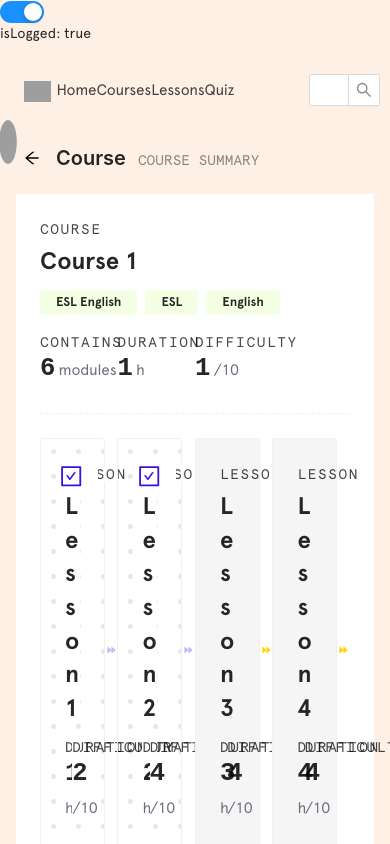
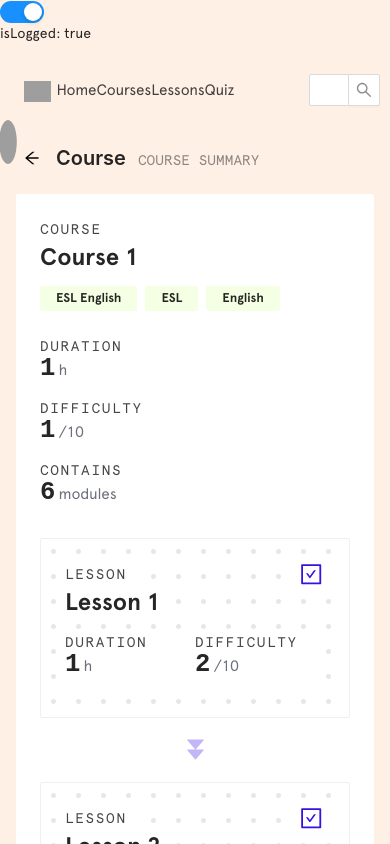
Before and after one commit to antoineGH/sayhello, a React (Create React App) app: page /auth/course/1 in a window 390 px wide. Shown: the top 844 px of the page. Built offline with nearby package versions, Linux system fonts and the light colour scheme; grey boxes are pictures that could not be loaded.

Commit message:
responsive course lesson cards

```diff
--- a/src/App.css
+++ b/src/App.css
@@ -638,6 +638,15 @@ h4.ant-typography,
 	.btn_quiz_col {
 		justify-content: flex-start;
 	}
+
+	.col_arrow {
+		display: flex;
+		justify-content: center;
+		align-items: center;
+		transform: rotate(90deg);
+		margin: auto;
+		margin-bottom: 1rem;
+	}
 }
 
 @media (max-width: 576px) {
@@ -666,9 +675,23 @@ h4.ant-typography,
 		margin-bottom: 0.5rem;
 	}
 
+	.card_course_content .ant-statistic {
+		margin-bottom: 0.5rem;
+	}
+
 	.card_course .ant-statistic-title,
 	.card_lesson_summary .ant-statistic-title,
+	.card_course_content .ant-statistic-title,
+	.card_course_summary .ant-statistic-title,
 	.card_quiz_summary .ant-statistic-title {
 		margin-bottom: 0rem;
 	}
+
+	.row_statistic {
+		margin-left: 0.6rem;
+	}
+
+	.row_statistic_lesson {
+		margin-left: 0.2rem;
+	}
 }
--- a/src/components/courseCatalog/CourseCatalog.tsx
+++ b/src/components/courseCatalog/CourseCatalog.tsx
@@ -62,7 +62,7 @@ const CourseCatalog = () => {
 			{courses.map((course, count) => {
 				count++
 				return (
-					<Card key={count} bordered={false} style={{ marginBottom: '1rem' }}>
+					<Card key={count} bordered={false} style={{ marginBottom: '1rem' }} className='card_course_summary'>
 						<CourseSummary
 							courseID={course.courseID}
 							courseName={course.courseName}
--- a/src/components/courseContent/CourseContent.tsx
+++ b/src/components/courseContent/CourseContent.tsx
@@ -1,5 +1,5 @@
 import { CheckSquareOutlined } from '@ant-design/icons'
-import { Col, Divider, Row, Statistic, Tag, Tooltip, Typography } from 'antd'
+import { Col, Row, Statistic, Tag, Tooltip, Typography } from 'antd'
 import LessonCard from 'components/lessonCard/LessonCard'
 import { useNavigate } from 'react-router'
 import './style.css'
@@ -66,13 +66,17 @@ const CourseContent = ({ course, tags, lessons }: props) => {
 			<Row>
 				<Col span={24}>
 					{tags.map((tag) => {
-						return <Tag key={tag}>{tag}</Tag>
+						return (
+							<Tag key={tag} className='tag_course'>
+								{tag}
+							</Tag>
+						)
 					})}
 				</Col>
 			</Row>
 
-			<Row style={{ marginTop: '1rem' }}>
-				<Col span={6}>
+			<Row style={{ marginTop: '1rem', marginBottom: '1rem' }}>
+				<Col xs={{ span: 24, order: 4 }} sm={8} md={6} lg={4}>
 					<Statistic
 						className='stat_course_lower'
 						title='Contains'
@@ -80,10 +84,10 @@ const CourseContent = ({ course, tags, lessons }: props) => {
 						suffix={getContains(course.numberLesson, course.numberQuiz)}
 					/>
 				</Col>
-				<Col span={6}>
+				<Col xs={24} sm={8} md={6} lg={4}>
 					<Statistic className='stat_course_lower' title='Duration' value={course.duration} suffix='h' />
 				</Col>
-				<Col span={6}>
+				<Col xs={24} sm={8} md={6} lg={4}>
 					<Statistic
 						className='stat_course_lower'
 						title='Difficulty'
@@ -92,7 +96,6 @@ const CourseContent = ({ course, tags, lessons }: props) => {
 					/>
 				</Col>
 			</Row>
-			<Divider dashed />
 			<Row className='row_lesson'>
 				{lessons.map((lesson, count) => {
 					count++
--- a/src/components/lesson/LessonSummary.tsx
+++ b/src/components/lesson/LessonSummary.tsx
@@ -54,7 +54,7 @@ const LessonSummary = ({
 							''
 						)}
 					</Row>
-					<Row>
+					<Row className='row_statistic_lesson'>
 						<Col xs={{ span: 24, order: 4 }} sm={8} md={6} lg={4}>
 							<Link to={`/auth/course/${courseID}`}>
 								<Statistic
--- a/src/components/lessonCard/LessonCard.tsx
+++ b/src/components/lessonCard/LessonCard.tsx
@@ -21,7 +21,14 @@ const LessonCard = ({ lesson, handleClickLesson }: Props) => {
 	const { Title } = Typography
 	return (
 		<>
-			<Col span={5} className={lesson.completed ? 'col_lesson_completed not' : 'uncompleted'}>
+			<Col
+				xs={24}
+				sm={24}
+				md={11}
+				lg={7}
+				xl={5}
+				xxl={5}
+				className={lesson.completed ? 'col_lesson_completed not' : 'uncompleted'}>
 				<Card
 					bordered={true}
 					className={
--- a/src/components/quiz/QuizSummary.tsx
+++ b/src/components/quiz/QuizSummary.tsx
@@ -49,8 +49,7 @@ const QuizSummary = ({
 							''
 						)}
 					</Row>
-					<Row></Row>
-					<Row>
+					<Row className='row_statistic_lesson'>
 						<Col xs={{ span: 24, order: 4 }} sm={8} md={6} lg={4}>
 							<Link to={`/auth/lesson/${lessonID}`}>
 								<Statistic
--- a/src/pages/CoursePage.tsx
+++ b/src/pages/CoursePage.tsx
@@ -88,7 +88,10 @@ const CoursePage = () => {
 				title='Course'
 				subTitle='Course Summary'
 			/>
-			<Card bordered={false} style={{ marginLeft: '1rem', marginRight: '1rem', marginBottom: '1rem' }}>
+			<Card
+				bordered={false}
+				style={{ marginLeft: '1rem', marginRight: '1rem', marginBottom: '1rem' }}
+				className='card_course_content'>
 				<CourseContent course={course} tags={tags} lessons={lessons} />
 			</Card>
 		</div>
```
